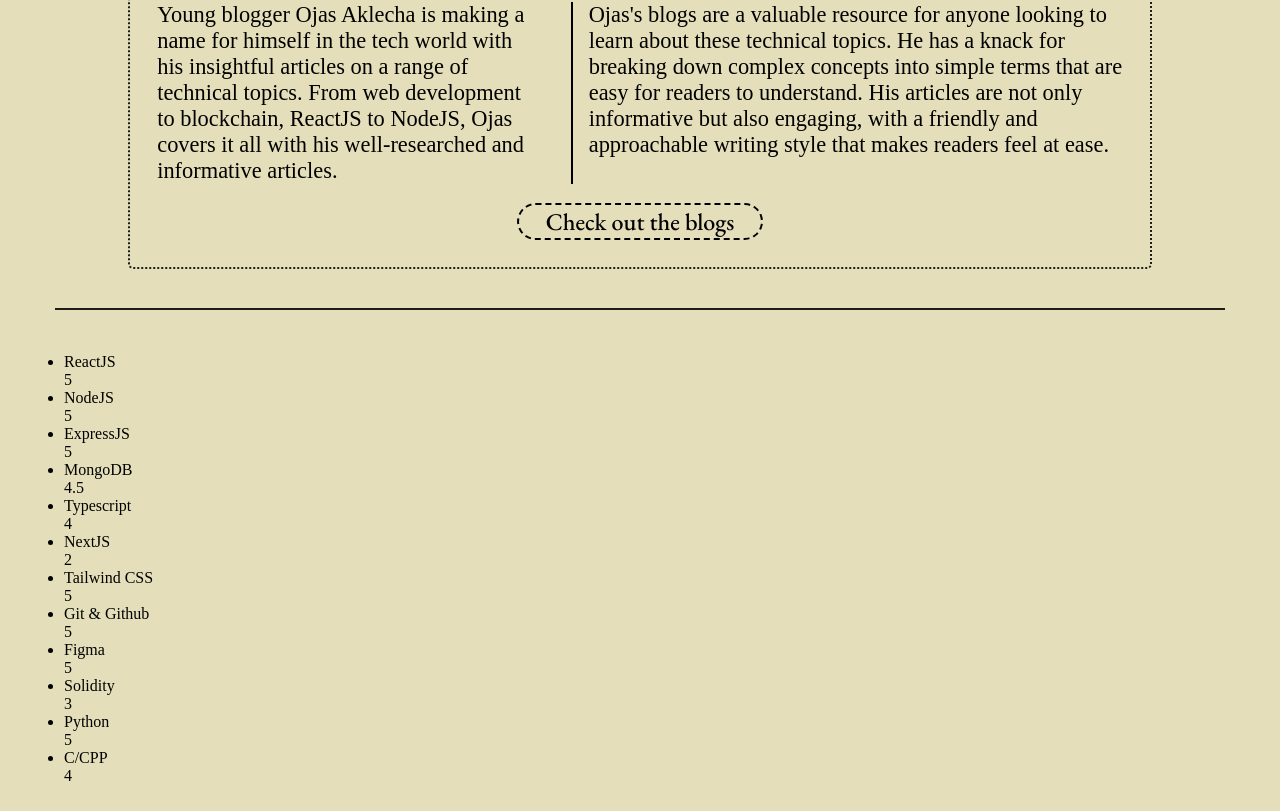
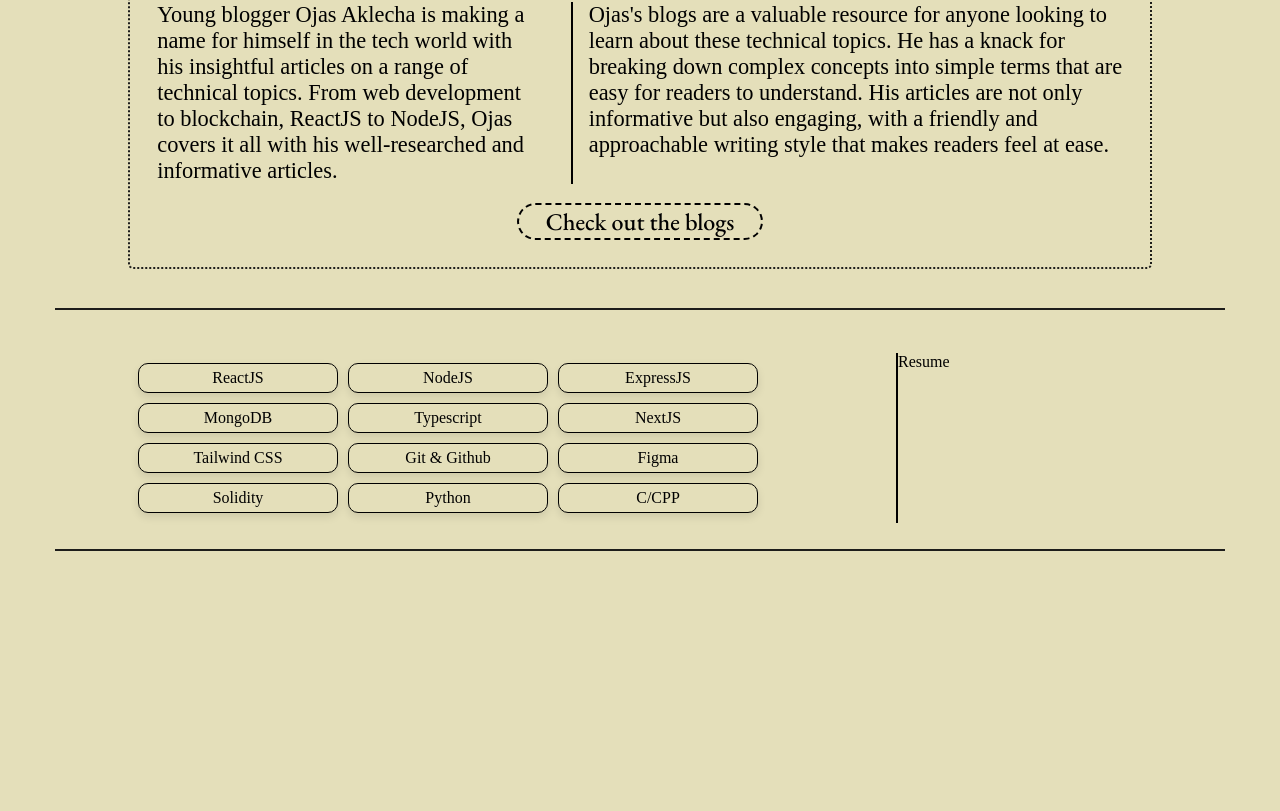
Before and after one commit to ojasaklechayt/Ojas_Aklecha-Paper_Portfolio, a React (Vite) app: page / in a window 1280 px wide. Shown: the part 1609-2420 px from the top of the page. After the commit the page ends 2178 px from the top, so only its background shows below. Built offline with nearby package versions, Linux system fonts and the light colour scheme; a web font is replaced by a local one.

Commit message:
Skills Added V1

```diff
--- a/src/App.tsx
+++ b/src/App.tsx
@@ -23,6 +23,8 @@ function App() {
         <div className="single-line" />
         <br />
         <Sectionthree />
+        <div className="single-line" />
+        <br />
       </div>
     </div>
   );
--- a/src/components/Experience/experience.tsx
+++ b/src/components/Experience/experience.tsx
@@ -18,9 +18,9 @@ interface Data {
 
 const Data: Data = {
     exp1: {
-        Quote: "Providing in-depth and well researched blogs on various concepts of Web3.",
-        Name: "Technical Content Writer ~ Articulate Content Management Services",
-        Start: "April 2023",
+        Quote: "Building scalable organization management system using Javascript and NodeJS.",
+        Name: "Developer Intern ~ Genesis Technologies Co. Ltd.",
+        Start: "August 2023",
         End: "Present",
     },
     exp2: {
--- a/src/components/SectionThree/sectionthree.css
+++ b/src/components/SectionThree/sectionthree.css
@@ -1,3 +1,38 @@
+/* sectionthree.css */
 .sectionthree{
-    margin: 2% 5%;
+    display: flex;
+    flex-direction: row;
+    margin: 2% 0;
 }
+.subsectionthree {
+    align-self:baseline;
+    display: grid;
+    grid-template-columns: repeat(auto-fit, minmax(200px, 1fr));
+    grid-gap: 10px;
+    max-width: 800px;
+    margin: 0 10%;
+    padding: 10px;
+}
+
+.skill-wrap {
+    border: 1px solid black;
+    border-radius: 10px;
+    box-shadow: 0px 4px 8px rgba(0, 0, 0, 0.1);
+    padding: 5px;
+    display: flex;
+    align-items: center;
+    justify-content: center;
+    transition: transform 0.3s ease;
+}
+
+.skill-wrap:hover {
+    transform: scale(1.05);
+}
+.skill-wrap p{
+    background-color: transparent;
+    cursor: pointer;
+}
+
+.vertical-line {
+    border: 1px solid black;
+}
--- a/src/components/SectionThree/sectionthree.tsx
+++ b/src/components/SectionThree/sectionthree.tsx
@@ -2,7 +2,6 @@ import "./sectionthree.css";
 
 interface skill {
     name: string;
-    rating: number;
 }
 
 interface Skills {
@@ -26,67 +25,54 @@ interface Skills {
 const Skills: Skills = {
     s1: {
         name: "ReactJS",
-        rating: 5,
     },
     s2: {
         name: "NodeJS",
-        rating: 5,
     },
     s3: {
         name: "ExpressJS",
-        rating: 5,
     },
     s4: {
         name: "MongoDB",
-        rating: 4.5,
     },
     s5: {
         name: "Typescript",
-        rating: 4,
     },
     s6: {
         name: "NextJS",
-        rating: 2,
     },
     s7: {
         name: "Tailwind CSS",
-        rating: 5,
     },
     s8: {
         name: "Git & Github",
-        rating: 5,
     },
     s9: {
         name: "Figma",
-        rating: 5,
     },
     s10: {
         name: "Solidity",
-        rating: 3,
     },
     s11: {
         name: "Python",
-        rating: 5,
     },
     s12: {
         name: "C/CPP",
-        rating: 4,
     },
 };
 
 const Sectionthree: React.FC = () => {
     return (
         <div className="sectionthree">
-            <div className="skill-wrap">
-                <ul>
-                    {Object.keys(Skills).map((key) => (
-                        <li key={key}>
-                            <p>{Skills[key].name}</p>
-                            <p>{Skills[key].rating}</p>
-                        </li>
-                    ))}
-                </ul>
+            <div className="subsectionthree">
+                {Object.keys(Skills).map((key) => (
+                    <div className="skill-wrap" key={key}>
+                        <p>{Skills[key].name}</p>
+                    </div>
+                ))}
             </div>
+            <hr className="vertical-line"/>
+            <div className="resume">Resume</div>
         </div>
     );
 };
```
